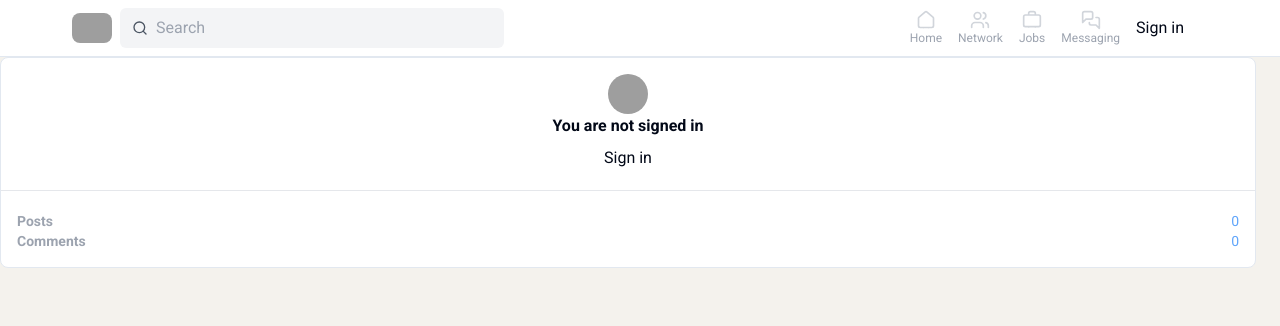
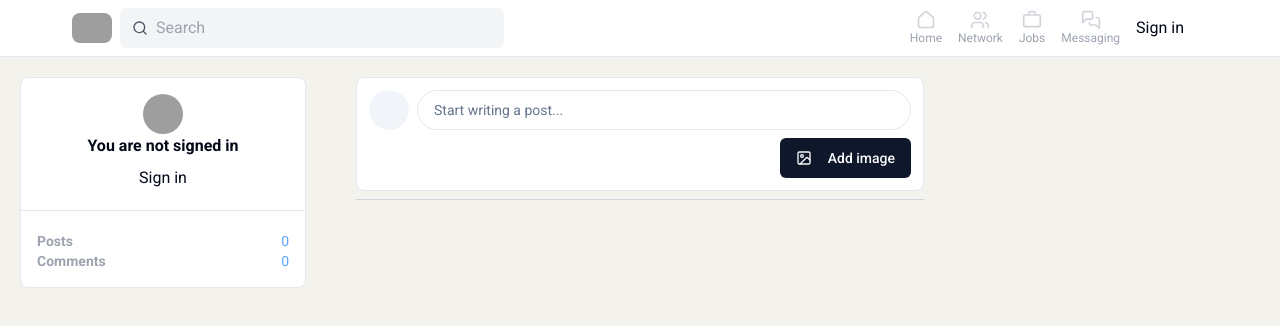
Before and after one commit to munaciella/networking-platform-v2, a Next.js app: page / in a window 1280 px wide. Shown: the top 326 px of the page. Built offline with nearby package versions, Linux system fonts and the light colour scheme; no server answers; grey boxes are pictures that could not be loaded.

Commit message:
add post form section and actions server function

```diff
--- /dev/null
+++ b/actions/createPostAction.ts
@@ -0,0 +1,21 @@
+'use server'
+
+import { currentUser } from "@clerk/nextjs/server";
+
+export async function createPostAction(formData: FormData) {
+    const user = await currentUser();
+
+    if (!user) {
+        throw new Error('User not authenticated');
+    }
+
+    const postInput = formData.get('postInput') as string;
+    const image = formData.get('image') as File;
+    let imageUrl: string | undefined;
+
+    if (!postInput) {
+        throw new Error('You must provide a post input');
+    }
+
+
+}
--- a/src/app/page.tsx
+++ b/src/app/page.tsx
@@ -1,19 +1,19 @@
+import PostForm from "@/components/PostForm";
 import UserInformation from "@/components/UserInformation";
 
 export default function Home() {
   return (
-    <div className="grid">
-      <section>
-        {/* User Information */}
+    <div className="grid grid-cols-8 mt-5 sm:px-5">
+      <section className="hidden md:inline md:col-span-2">
         <UserInformation />
       </section>
 
-      <section>
-        {/* Post Form */}
-        {/* Post Feed */}
+      <section className="col-span-full md:col-span-6 xl:col-span-4 xl:max-w-xl mx-auto w-full">
+        <PostForm />
+                {/* Post Feed */}
       </section>
 
-      <section>
+      <section className="hidden xl:inline justify-center col-span-2">
         {/* Widget */}
       </section>
     </div>
--- /dev/null
+++ b/src/components/PostForm.tsx
@@ -0,0 +1,108 @@
+/* eslint-disable @next/next/no-img-element */
+'use client';
+
+import { useUser } from '@clerk/nextjs';
+import { Avatar, AvatarFallback, AvatarImage } from './ui/avatar';
+import { Input } from './ui/input';
+import { Button } from './ui/button';
+import { ImageIcon, XIcon } from 'lucide-react';
+import { useRef, useState } from 'react';
+import { createPostAction } from '../../actions/createPostAction';
+
+const PostForm = () => {
+  const ref = useRef<HTMLFormElement>(null);
+  const fileInputRef = useRef<HTMLInputElement>(null);
+  const { user } = useUser();
+  const [preview, setPreview] = useState<string | null>(null);
+
+  const handlePostAction = async (formData: FormData) => {
+        const formDataCopy = formData;
+        ref.current?.reset();
+        const text = formDataCopy.get('postInput') as string;
+
+        if (!text.trim()) {
+            throw new Error('Post input cannot be empty');
+        }
+        setPreview(null);
+
+        try {
+           await createPostAction(formDataCopy);
+        } catch (error) {
+            console.log('Error creating post:', error);
+        }
+    };
+
+  const handleImageChange = (event: React.ChangeEvent<HTMLInputElement>) => {
+    const file = event.target.files?.[0];
+    if (file) {
+      setPreview(URL.createObjectURL(file));
+    }
+  };
+
+  return (
+    <div className="mb-2 px-1">
+      <form ref={ref} action={formData => {
+        // Handle form submission with server action
+        handlePostAction(formData);
+        // Toast success or error message
+      }} className='p-3 bg-white rounded-lg border'>
+        <div className="flex items-center space-x-2">
+          <Avatar>
+            <AvatarImage src={user?.imageUrl} />
+            <AvatarFallback>
+              {user?.firstName?.charAt(0)}
+              {user?.lastName?.charAt(0)}
+            </AvatarFallback>
+          </Avatar>
+
+          <Input
+            type="text"
+            name="postInput"
+            placeholder="Start writing a post..."
+            className="flex-1 outline-none rounded-full py-3 px-4 border"
+          />
+
+          <Input
+            ref={fileInputRef}
+            type="file"
+            name="image"
+            accept="image/*"
+            className="hidden"
+            onChange={handleImageChange}
+          />
+          <button type="submit" className="hidden">
+            Post
+          </button>
+        </div>
+
+        {preview && (
+          <div className="mt-3">
+            <img src={preview} alt="Preview" className="w-full object-cover" />
+          </div>
+        )}
+
+        <div className="flex justify-end mt-2 space-x-2">
+          <Button type="button" onClick={() => fileInputRef.current?.click()}>
+            <ImageIcon className="mr-2" size={16} color="currentColor" />
+            {preview ? 'Change' : 'Add'} image
+          </Button>
+
+          {preview && (
+            <Button
+              variant="outline"
+              type="button"
+              onClick={() => setPreview(null)}
+            >
+              <XIcon className="mr-2" size={16} color="currentColor" />
+              Remove image
+            </Button>
+          )}
+        </div>
+      </form>
+
+      <hr className="mt-2 border-gray-300" />
+    </div>
+  );
+};
+
+export default PostForm;
--- /dev/null
+++ b/src/components/ui/input.tsx
@@ -0,0 +1,22 @@
+import * as React from "react"
+
+import { cn } from "@/lib/utils"
+
+const Input = React.forwardRef<HTMLInputElement, React.ComponentProps<"input">>(
+  ({ className, type, ...props }, ref) => {
+    return (
+      <input
+        type={type}
+        className={cn(
+          "flex h-10 w-full rounded-md border border-input bg-background px-3 py-2 text-base ring-offset-background file:border-0 file:bg-transparent file:text-sm file:font-medium file:text-foreground placeholder:text-muted-foreground focus-visible:outline-none focus-visible:ring-2 focus-visible:ring-ring focus-visible:ring-offset-2 disabled:cursor-not-allowed disabled:opacity-50 md:text-sm",
+          className
+        )}
+        ref={ref}
+        {...props}
+      />
+    )
+  }
+)
+Input.displayName = "Input"
+
+export { Input }
```
